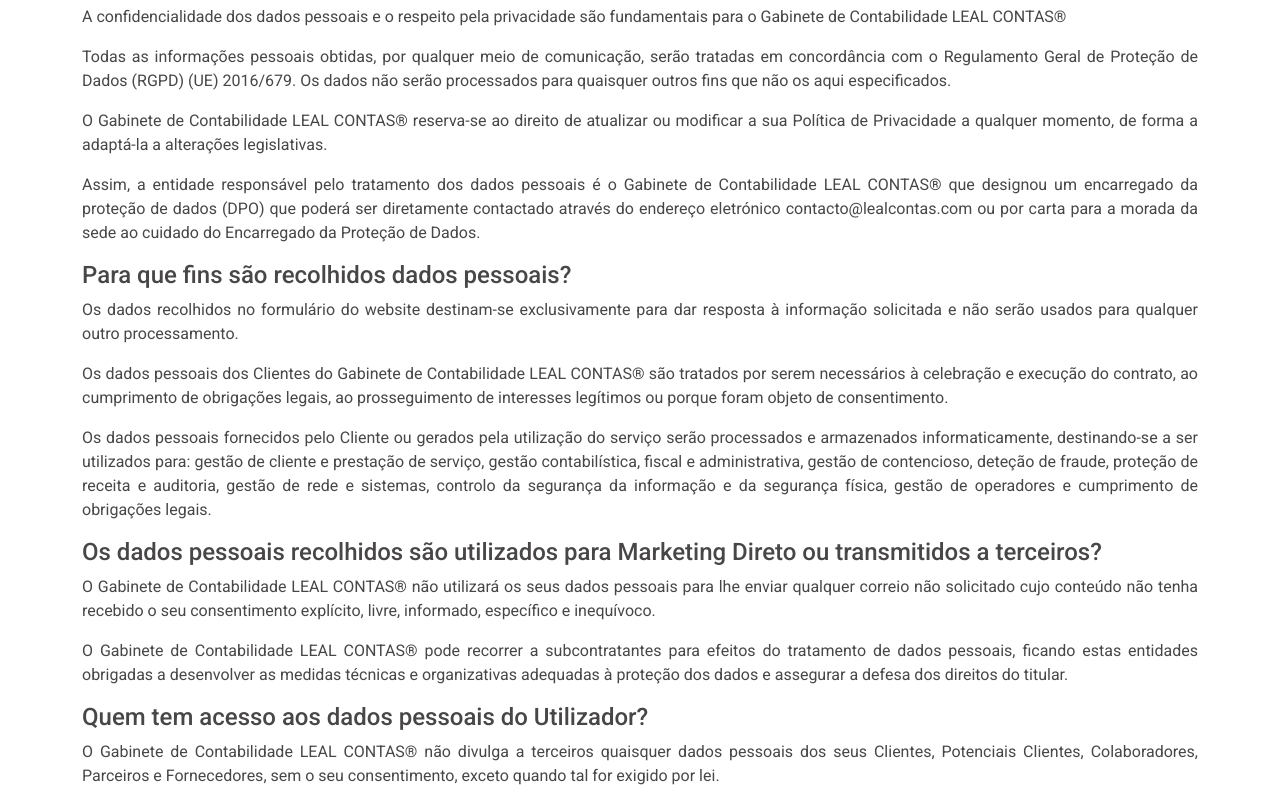
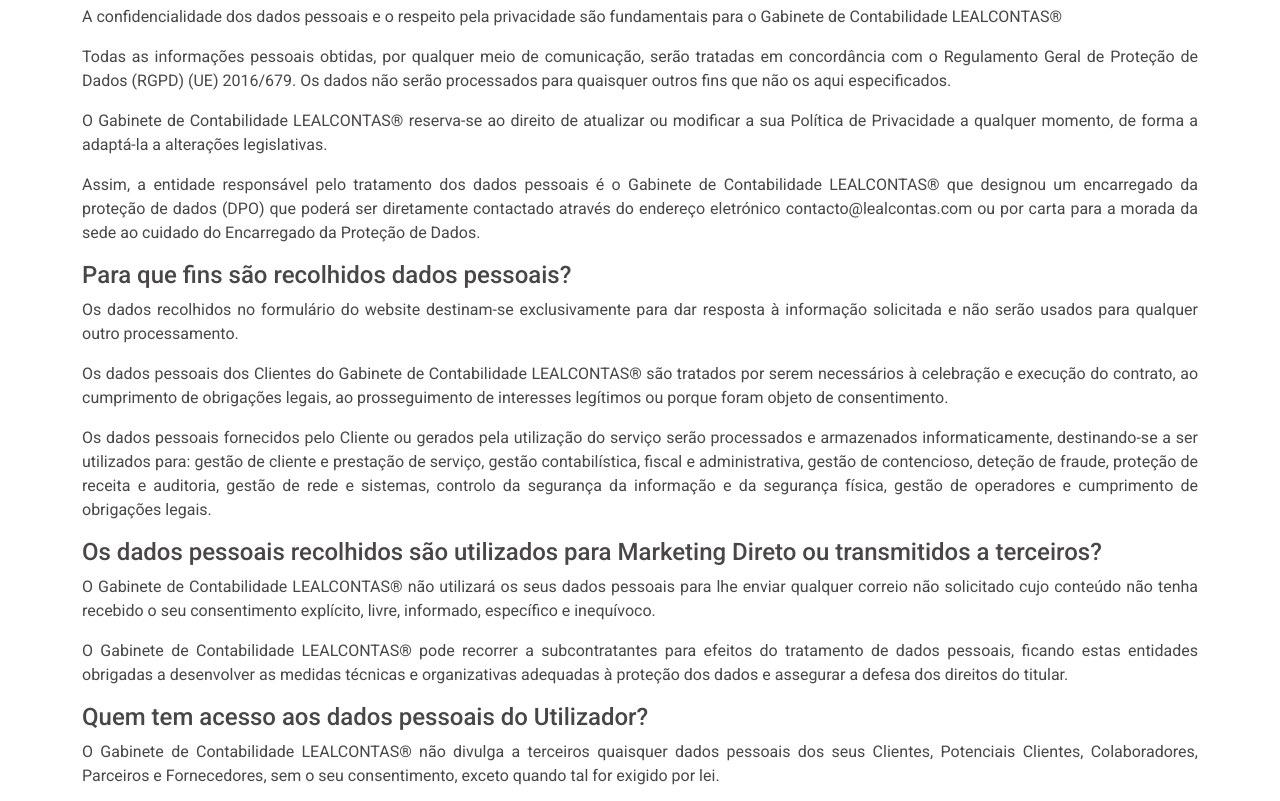
Before and after one commit to joaocarlosdene/leal-contas, a plain HTML site: page politica.html in a window 1280 px wide. Shown: the part 285-1086 px from the top of the page. Drawn offline with nearby package versions, Linux system fonts and the light colour scheme.

Commit message:
Lealcontas

```diff
--- a/politica.html
+++ b/politica.html
@@ -63,26 +63,26 @@
         </nav>
     <div class="politica container">
         <h3 style="padding: 2rem;">Política de Privacidade</h3>
-        <p style="text-align: justify;">A confidencialidade dos dados pessoais e o respeito pela privacidade são fundamentais para o Gabinete de Contabilidade LEAL CONTAS®</p>
+        <p style="text-align: justify;">A confidencialidade dos dados pessoais e o respeito pela privacidade são fundamentais para o Gabinete de Contabilidade LEALCONTAS®</p>
         <p style="text-align: justify;">Todas as informações pessoais obtidas, por qualquer meio de comunicação, serão tratadas em concordância com o Regulamento Geral de Proteção de Dados (RGPD) (UE) 2016/679. Os dados não serão processados para quaisquer outros fins que não os aqui especificados.</p>
-        <p style="text-align: justify;">O Gabinete de Contabilidade LEAL CONTAS® reserva-se ao direito de atualizar ou modificar a sua Política de Privacidade a qualquer momento, de forma a adaptá-la a alterações legislativas.</p>
-        <p style="text-align: justify;">Assim, a entidade responsável pelo tratamento dos dados pessoais é o Gabinete de Contabilidade LEAL CONTAS® que designou um encarregado da proteção de dados (DPO) que poderá ser diretamente contactado através do endereço eletrónico contacto@lealcontas.com ou por carta para a morada da sede ao cuidado do Encarregado da Proteção de Dados.</p>
+        <p style="text-align: justify;">O Gabinete de Contabilidade LEALCONTAS® reserva-se ao direito de atualizar ou modificar a sua Política de Privacidade a qualquer momento, de forma a adaptá-la a alterações legislativas.</p>
+        <p style="text-align: justify;">Assim, a entidade responsável pelo tratamento dos dados pessoais é o Gabinete de Contabilidade LEALCONTAS® que designou um encarregado da proteção de dados (DPO) que poderá ser diretamente contactado através do endereço eletrónico contacto@lealcontas.com ou por carta para a morada da sede ao cuidado do Encarregado da Proteção de Dados.</p>
         <h4>Para que fins são recolhidos dados pessoais?</h4>
         <p style="text-align: justify;">Os dados recolhidos no formulário do website destinam-se exclusivamente para dar resposta à informação solicitada e não serão usados para qualquer outro processamento.</p>
-        <p style="text-align: justify;">Os dados pessoais dos Clientes do Gabinete de Contabilidade LEAL CONTAS® são tratados por serem necessários à celebração e execução do contrato, ao cumprimento de obrigações legais, ao prosseguimento de interesses legítimos ou porque foram objeto de consentimento.</p>
+        <p style="text-align: justify;">Os dados pessoais dos Clientes do Gabinete de Contabilidade LEALCONTAS® são tratados por serem necessários à celebração e execução do contrato, ao cumprimento de obrigações legais, ao prosseguimento de interesses legítimos ou porque foram objeto de consentimento.</p>
         <p style="text-align: justify;">Os dados pessoais fornecidos pelo Cliente ou gerados pela utilização do serviço serão processados e armazenados informaticamente, destinando-se a ser utilizados para: gestão de cliente e prestação de serviço, gestão contabilística, fiscal e administrativa, gestão de contencioso, deteção de fraude, proteção de receita e auditoria, gestão de rede e sistemas, controlo da segurança da informação e da segurança física, gestão de operadores e cumprimento de obrigações legais.</p>
         <h4>Os dados pessoais recolhidos são utilizados para Marketing Direto ou transmitidos a terceiros?</h4>
-        <p style="text-align: justify;">O Gabinete de Contabilidade LEAL CONTAS® não utilizará os seus dados pessoais para lhe enviar qualquer correio não solicitado cujo conteúdo não tenha recebido o seu consentimento explícito, livre, informado, específico e inequívoco.</p>
-        <p style="text-align: justify;">O Gabinete de Contabilidade LEAL CONTAS® pode recorrer a subcontratantes para efeitos do tratamento de dados pessoais, ficando estas entidades obrigadas a desenvolver as medidas técnicas e organizativas adequadas à proteção dos dados e assegurar a defesa dos direitos do titular.</p>
+        <p style="text-align: justify;">O Gabinete de Contabilidade LEALCONTAS® não utilizará os seus dados pessoais para lhe enviar qualquer correio não solicitado cujo conteúdo não tenha recebido o seu consentimento explícito, livre, informado, específico e inequívoco.</p>
+        <p style="text-align: justify;">O Gabinete de Contabilidade LEALCONTAS® pode recorrer a subcontratantes para efeitos do tratamento de dados pessoais, ficando estas entidades obrigadas a desenvolver as medidas técnicas e organizativas adequadas à proteção dos dados e assegurar a defesa dos direitos do titular.</p>
         <h4>Quem tem acesso aos dados pessoais do Utilizador?</h4>
-        <p style="text-align: justify;">O Gabinete de Contabilidade LEAL CONTAS® não divulga a terceiros quaisquer dados pessoais dos seus Clientes, Potenciais Clientes, Colaboradores, Parceiros e Fornecedores, sem o seu consentimento, exceto quando tal for exigido por lei.</p>
+        <p style="text-align: justify;">O Gabinete de Contabilidade LEALCONTAS® não divulga a terceiros quaisquer dados pessoais dos seus Clientes, Potenciais Clientes, Colaboradores, Parceiros e Fornecedores, sem o seu consentimento, exceto quando tal for exigido por lei.</p>
         <p style="text-align: justify;">Todos os dados são guardados em servidores que estão devidamente protegidos e seguros de forma a respeitar as leis de privacidade aplicáveis.</p>
         <h4>Por quanto tempo serão retidos os dados pessoais?</h4>
         <p style="text-align: justify;">Os dados pessoais são conservados por períodos de tempo diferentes, consoante a finalidade a que se destinam e tendo em conta critérios legais, de necessidade e minimização do tempo de conservação, ou pelos períodos legalmente definidos para fins de investigação e ações judiciais de natureza penal. No caso dos Currículum Vitae, o prazo de conservação é de 3 anos findos os quais serão eliminados.</p>
         <h4>Como exercer o direito de acesso, retificação, oposição e apagamento?</h4>
         <p style="text-align: justify;">É garantido o direito de acesso, retificação, oposição, apagamento, limitação e portabilidade dos seus dados pessoais, bastando para isso entrar em contacto através do endereço eletrónico contacto@lealcontas.com ou por carta para a morada da sede ao cuidado do Encarregado da Proteção de Dados, solicitando o direito que quer exercer.</p>
         <h4>A quem reclamar?</h4>
-        <p style="text-align: justify;">Poderá reclamar junto do Gabinete de Contabilidade LEAL CONTAS® ou apresentar uma reclamação diretamente à autoridade de controlo, representada em Portugal pela Comissão Nacional de Proteção de Dados – CNPD (https://www.cnpd.pt/).</p>
+        <p style="text-align: justify;">Poderá reclamar junto do Gabinete de Contabilidade LEALCONTAS® ou apresentar uma reclamação diretamente à autoridade de controlo, representada em Portugal pela Comissão Nacional de Proteção de Dados – CNPD (https://www.cnpd.pt/).</p>
     </div>
     <div class="ajuda text-center w-100 "style="background-image:url('images/Recortadas/help.jpg')">
         <div class="container texto-ajuda ">
```
